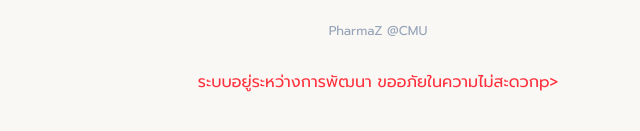
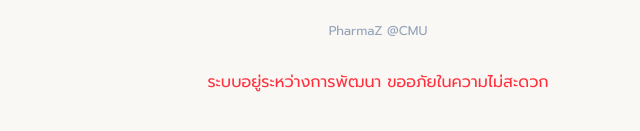
Before and after one commit to FrankRXCMU/pharmaz-cmu, a plain HTML site: page index.html in a window 1280 px wide. Shown: the part 833-964 px from the top of the page, 262-902 px from the left. Drawn offline with nearby package versions, Linux system fonts and the light colour scheme.

Commit message:
Fix HTML footer tag for development message

```diff
--- a/index.html
+++ b/index.html
@@ -659,7 +659,7 @@
       <p>PharmaZ @CMU</p>
     </footer>
     <footer class="footer1">
-      <p>ระบบอยู่ระหว่างการพัฒนา ขออภัยในความไม่สะดวกp>
+      <p>ระบบอยู่ระหว่างการพัฒนา ขออภัยในความไม่สะดวก<p>
     </footer>
 
   </div>
```
